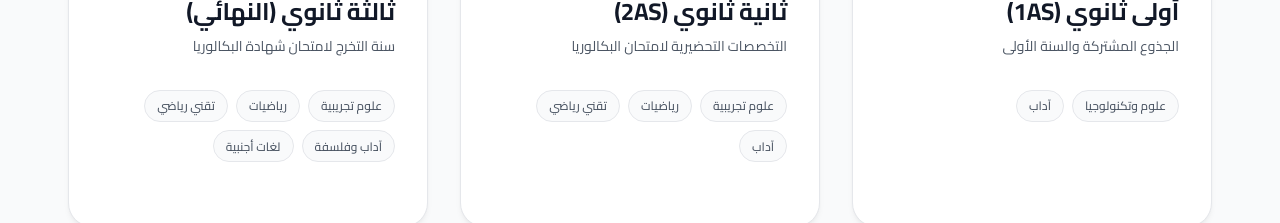
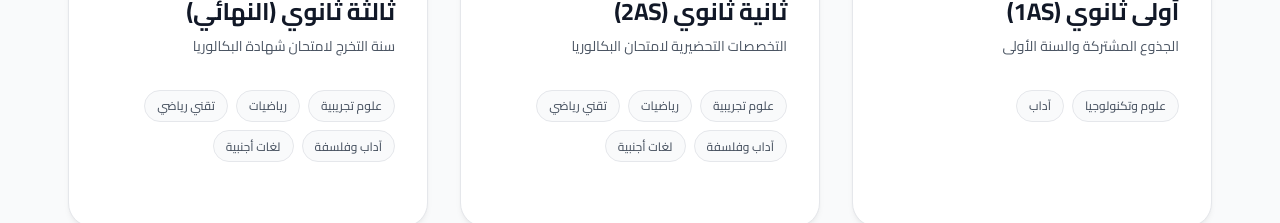
Before and after one commit to Moha55dz/EduDZ, a plain HTML site: page index.html in a window 1280 px wide. Shown: the part 1200-1423 px from the top of the page. Drawn offline with Linux system fonts and the light colour scheme.

Commit message:
changing

```diff
--- a/index.html
+++ b/index.html
@@ -107,7 +107,8 @@
               <li>علوم تجريبية</li>
               <li>رياضيات</li>
               <li>تقني رياضي</li>
-              <li>آداب</li>
+              <li>آداب وفلسفة</li>
+              <li>لغات أجنبية</li>
             </ul>
           </div>
           <div class="year-card-arrow"><i class="fa-solid fa-arrow-left"></i></div>
```
